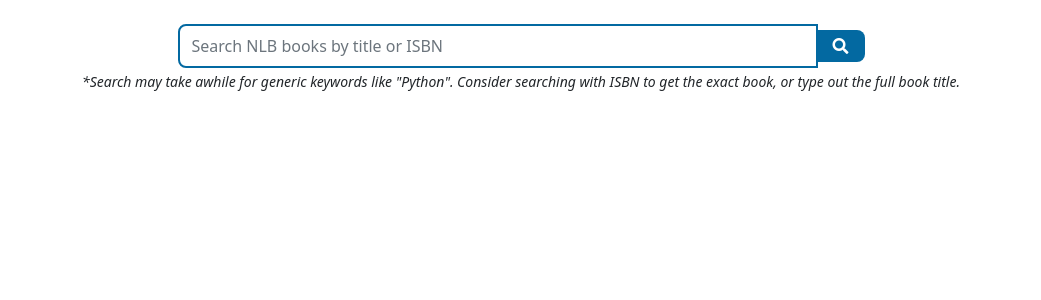
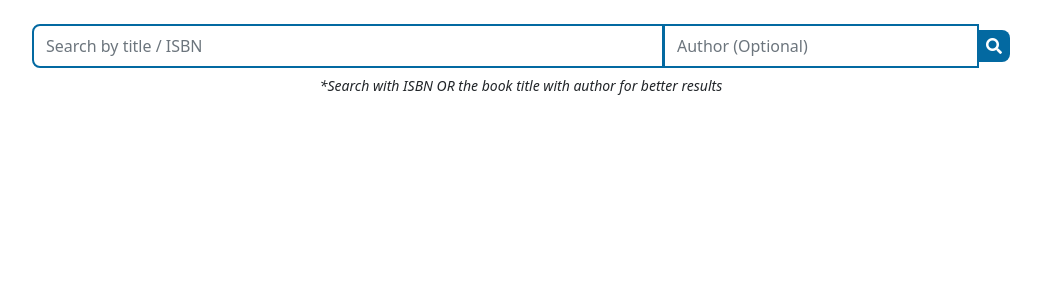
Before and after one commit to cliffchew84/SG-Lib-Books, a FastAPI app: template templates/search.html in a window 1280 px wide. Shown: the part 104-404 px from the top of the page, without its empty margins (119-1160 px from the left). Run offline with FastAPI, Linux system fonts and the light colour scheme; the template is opened without the code that fills it, so the values that code supplies are empty; parts of the project's set-up code (start-up, migrations or seed data) failed here and were passed over.

Commit message:
Added Author Search to NLB book search

```diff
--- a/main.py
+++ b/main.py
@@ -212,7 +212,6 @@ async def show_current_books(request: Request,
             update_status = "Updating In Progress... Please refresh to update!"
 
         # Processing necessary statistics
-        all_unique_books = process.process_all_unique_books(response)
         all_avail_books = process.process_all_avail_books(response)
         all_unique_lib = process.process_all_unique_lib(response)
         all_avail_bks_by_lib = process.process_all_avail_bks_by_lib(response)
@@ -235,12 +234,9 @@ async def show_current_books(request: Request,
 
                 result = list({d['TitleName']: d for d in response}.values())
 
-                i = 0
                 output = []
                 for r in result:
-                    i += 1
                     output.append({
-                        # "No": "B" + str(i),
                         "CallNumber": r.get('CallNumber'),
                         "TitleName": r.get('TitleName') + ' | ' + r.get("BID"),
                         "BID": r.get("BID")
@@ -552,6 +548,7 @@ async def delete_book(BID: str,
 @app.get("/{username}/search/", response_class=HTMLResponse)
 async def show_search_books(request: Request,
                             book_search: Optional[str] = None,
+                            author: Optional[str] = None,
                             db=Depends(get_db),
                             username=Depends(manager)):
 
@@ -585,7 +582,7 @@ async def show_search_books(request: Request,
         else:
             print("title")
             books = nlb_rest_api.get_rest_nlb_api(
-                "SearchTitles", book_search)
+                "SearchTitles", input=book_search, author=author)
 
         elist = [400, 404, 500, 401, 405, 429]
 
@@ -666,5 +663,6 @@ async def show_search_books(request: Request,
         'all_avail_books': all_avail_books,
         'avail_books': all_avail_bks_by_lib,
         'lib_book_summary': lib_book_summary,
-        "status": update_status
+        "status": update_status,
+        "author": author
     })
--- a/nlb_rest_api.py
+++ b/nlb_rest_api.py
@@ -15,6 +15,7 @@ def authenticate_into_nlb_rest(app_id, api_key):
 def get_rest_nlb_api(extension_url: str,
                      input: str,
                      search_on='Title',
+                     author=None,
                      setid=None,
                      lastirn=None,
                      app_id: str = APPLICATION_ID,
@@ -34,6 +35,8 @@ def get_rest_nlb_api(extension_url: str,
                    "Format": "BK",
                    "setID": setid,
                    "lastIrn": lastirn}
+        if author:
+            payload.update({"Author": author})
 
     else:
         payload = {'BRN': input}
--- a/templates/search.html
+++ b/templates/search.html
@@ -1,21 +1,41 @@
 {% include 'header.html' %}
 {% include 'navbar.html' %}
 
-<div class='items-center justify-center h-full'>
+<div class='items-center justify-center h-full px-2'>
     <form class="join form-inline flex items-center justify-center" action="/{{username}}/search/" method="GET">
+        {% if keyword %}
         <input
             class="join-item flex mt-4 py-2 w-1/2 md:text-base text-sm form-control rounded-lg border-2 border-sky-700"
-            placeholder="Search NLB books by title or ISBN" type="search" id="book_search" name="book_search" />
+            placeholder="Search by title / ISBN" type="search" id="book_search" name="book_search" value={{keyword}} />
+
+        {% else %}
+
+        <input
+            class="join-item flex mt-4 py-2 w-1/2 md:text-base text-sm form-control rounded-lg border-2 border-sky-700"
+            placeholder="Search by title / ISBN" type="search" id="book_search" name="book_search" />
+        {% endif %}
+
+        {% if author %}
+        <input
+            class="join-item flex mt-4 py-2 md:w-1/4 w-1/2 md:text-base text-sm form-control rounded-lg border-2 border-sky-700"
+            placeholder="Author (Optional)" type="search" id="author" name="author" value={{author}} />
+
+        {% else %}
+
+        <input
+            class="join-item flex mt-4 py-2 md:w-1/4 w-1/2 md:text-base text-sm form-control rounded-lg border-2 border-sky-700"
+            placeholder="Author (Optional)" type="search" id="author" name="author" />
+
+        {% endif %}
 
         <!--Search button-->
-        <button type="submit" class="join-item flex items-center bg-sky-700 mt-4 px-3 py-2 rounded-lg
-                    hover:text-white hover:bg-sky-500 text-white">
+        <button type="submit" class="join-item flex items-center bg-sky-700 mt-4 px-2 py-2 rounded-lg
+            hover:text-white hover:bg-sky-500 text-white">
             <i class="fas fa-search"></i>
         </button>
     </form>
-    <p class='items-center mx-auto flex justify-center text-sm italic pt-1 w-3/4'>
-        *Search may take awhile for generic keywords like "Python". Consider searching with ISBN
-        to get the exact book, or type out the full book title.
+    <p class='items-center mx-auto flex justify-center text-sm italic pt-2 px-2'>
+        *Search with ISBN OR the book title with author for better results
     </p>
 </div>
 
@@ -32,7 +52,7 @@
         <thead class='rounded-lg'>
             <tr class='bg-sky-700 text-white rounded-lg'>
                 <th></th>
-                <th>Results from <i>'{{keyword}}'</i>
+                <th>Results from <i>'{{keyword}} by {{author}}'</i>
                 </th>
                 <th>Author</th>
                 <th>Year</th>
```
Also changed, not shown: static/tw_styles.css.
